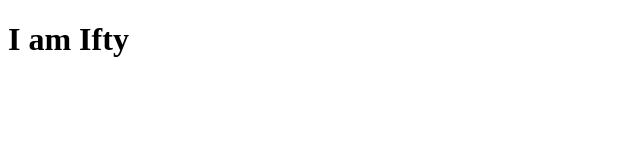
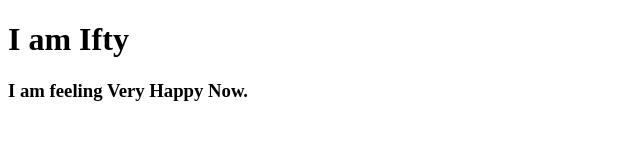
Before and after one commit to ifty78900/my-first-website, a plain HTML site: page index.html in a window 1280 px wide. Shown: the whole page, without its empty margins (0-640 px from the left). Drawn offline with Linux system fonts and the light colour scheme.

Commit message:
Happy Added

```diff
--- a/index.html
+++ b/index.html
@@ -1,12 +1,16 @@
 <!DOCTYPE html>
 <html lang="en">
+
 <head>
     <meta charset="UTF-8">
     <meta http-equiv="X-UA-Compatible" content="IE=edge">
     <meta name="viewport" content="width=device-width, initial-scale=1.0">
     <title>Document</title>
 </head>
+
 <body>
     <h1>I am Ifty</h1>
+    <h3>I am feeling Very Happy Now.</h3>
 </body>
+
 </html>
```
Also changed, not shown: git imp.png (added).
